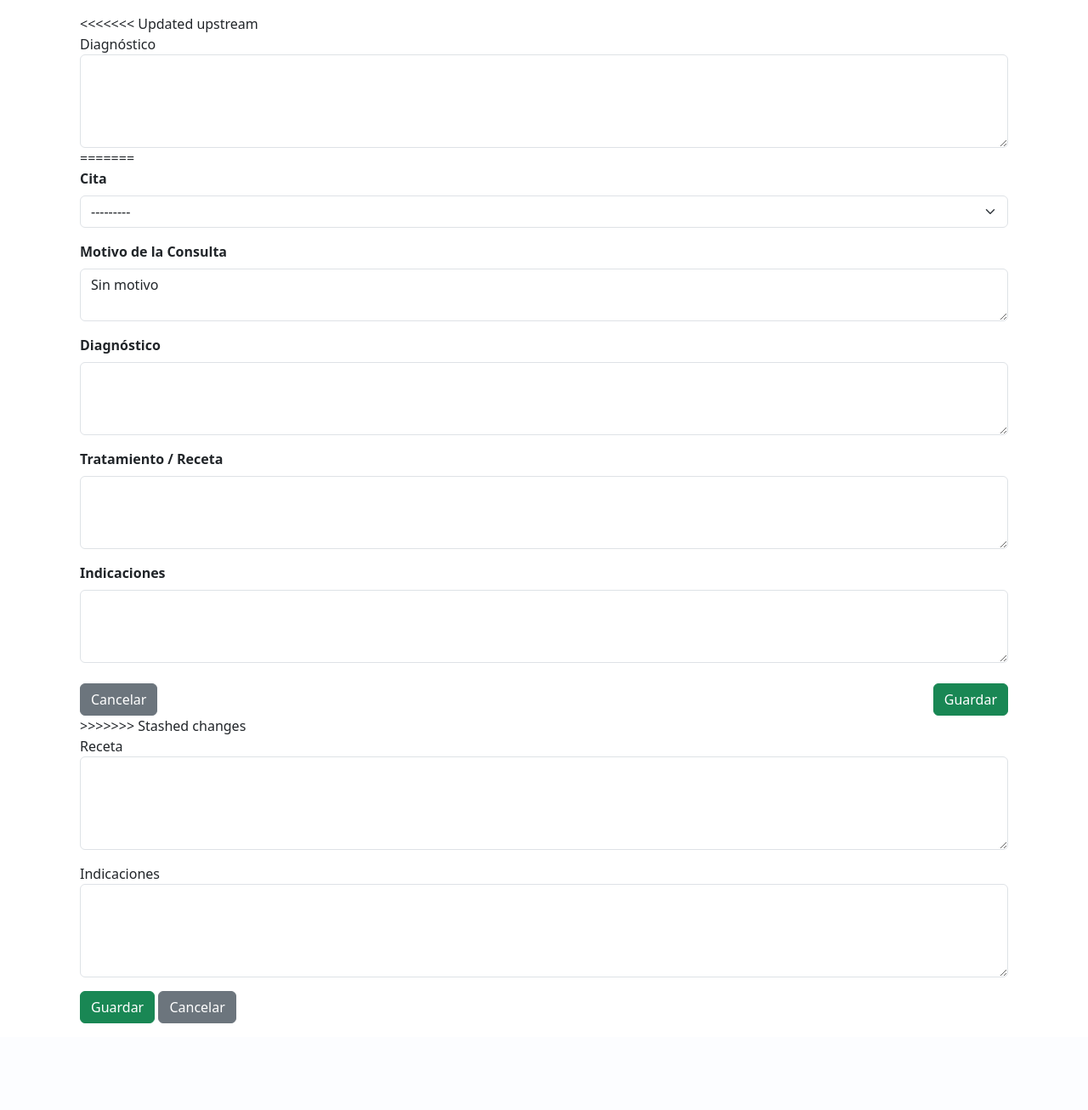
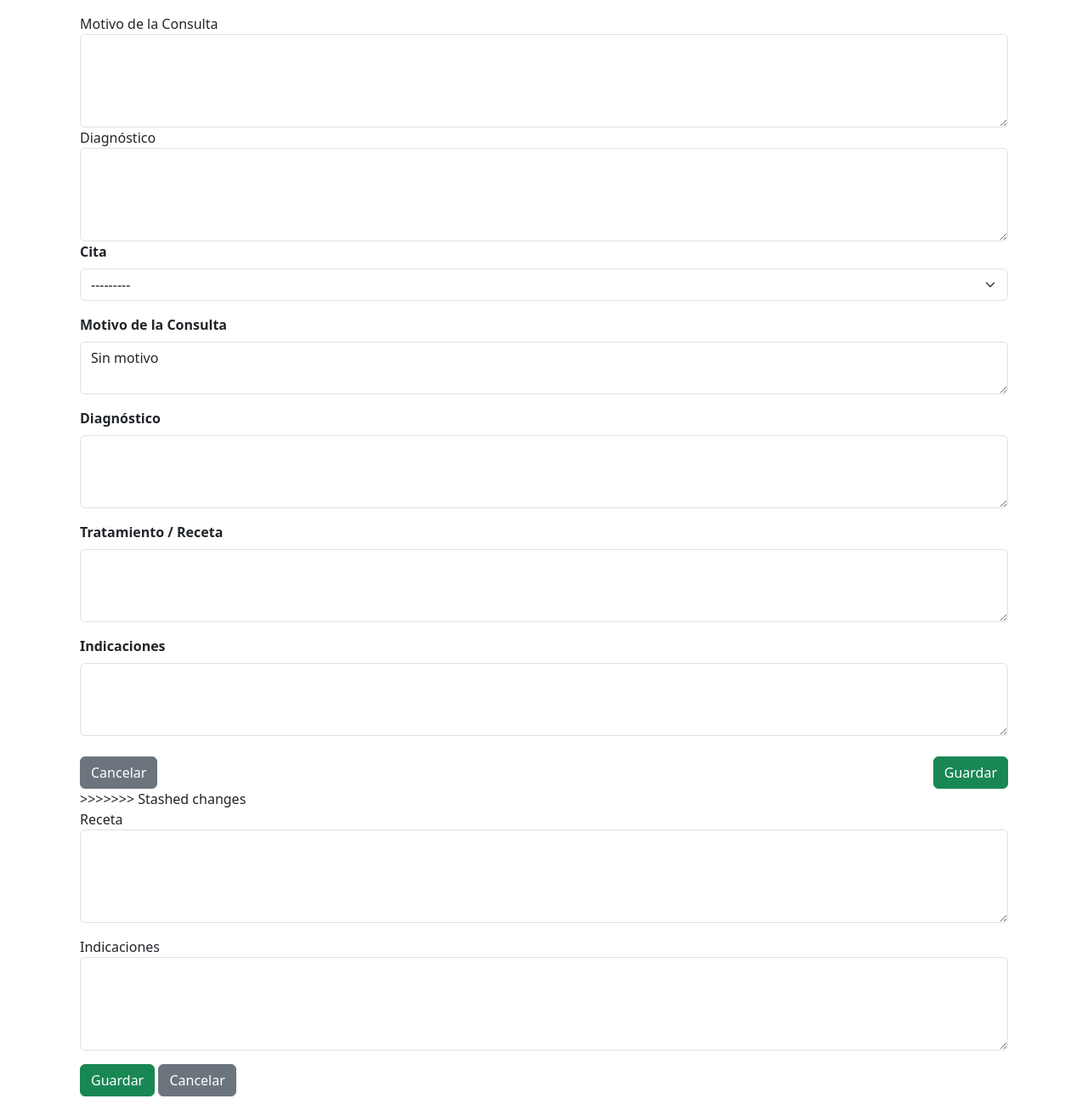
Before and after one commit to Edison200316/CentroMedico, a Django app: page /consultas/nueva/ in a window 1280 px wide. Shown: the part 214-1520 px from the top of the page at 85% size. Before the commit the page ends 1418 px from the top, so only its background shows below. Run offline with Django 5.2, Linux system fonts and the light colour scheme; data that the repository does not hold is empty.

Commit message:
subido 9.30 los cambios de hoy sin modificar
cambios en los modulos de html

```diff
--- a/centro_medico/centro_medico/settings.py
+++ b/centro_medico/centro_medico/settings.py
@@ -70,6 +70,7 @@ TEMPLATES = [
         },
     },
 ]
+
 
 MESSAGE_TAGS = {
     messages.DEBUG: 'secondary',
--- a/centro_medico/pacientes/templates/consultas/nueva.html
+++ b/centro_medico/pacientes/templates/consultas/nueva.html
@@ -13,11 +13,12 @@
                 {% endfor %}
             </select>
         </div>
-<<<<<<< Updated upstream
+        <div class="form-group mb-3">
+            <label for="id_motivo">Motivo de la Consulta</label>
+            <textarea class="form-control" id="id_motivo" name="motivo" rows="4"></textarea>
         <div class="form-group mb-3">
             <label for="id_diagnostico">Diagnóstico</label>
             <textarea class="form-control" id="id_diagnostico" name="diagnostico" rows="4"></textarea>
-=======
         <div class="card-body">
             <form method="POST" class="needs-validation" novalidate>
                 {% csrf_token %}
```
